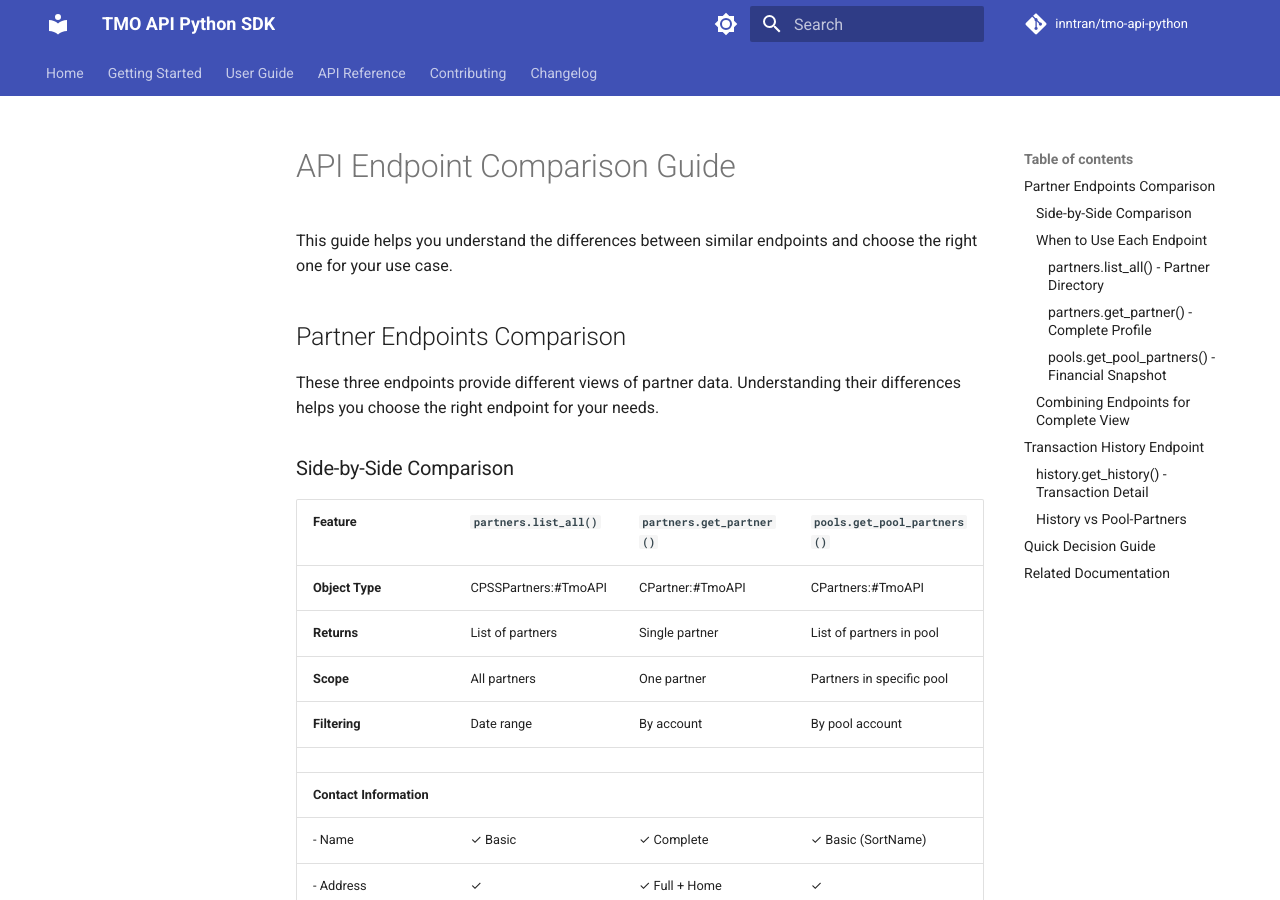
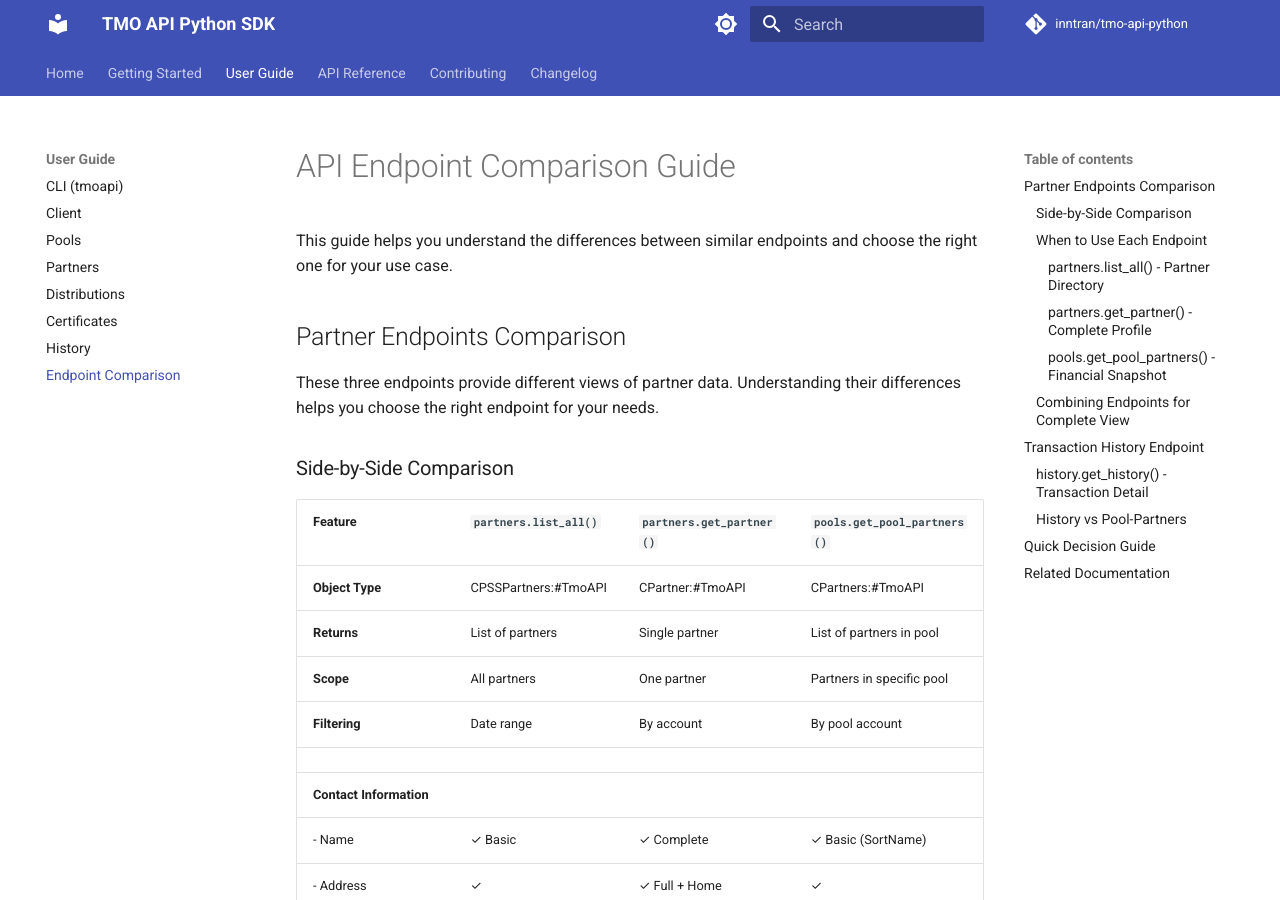
Before and after one commit to inntran/tmo-api-python, an MkDocs documentation site: the page built from docs/user-guide/endpoint-comparison.md, in a window 1280 px wide and 900 px high. Built offline with MkDocs 1.6.1 and Material for MkDocs 9.7.7, drawn with Linux system fonts in a browser that asks for light colours; comment, search, counter and statistics services are not loaded; the version menu is left out.

Commit message:
add the link to endpoints comparision

```diff
--- a/mkdocs.yml
+++ b/mkdocs.yml
@@ -85,6 +85,7 @@
     - Distributions: user-guide/distributions.md
     - Certificates: user-guide/certificates.md
     - History: user-guide/history.md
+    - Endpoint Comparison: user-guide/endpoint-comparison.md
   - API Reference:
     - Client: api-reference/client.md
     - Models: api-reference/models.md
```
